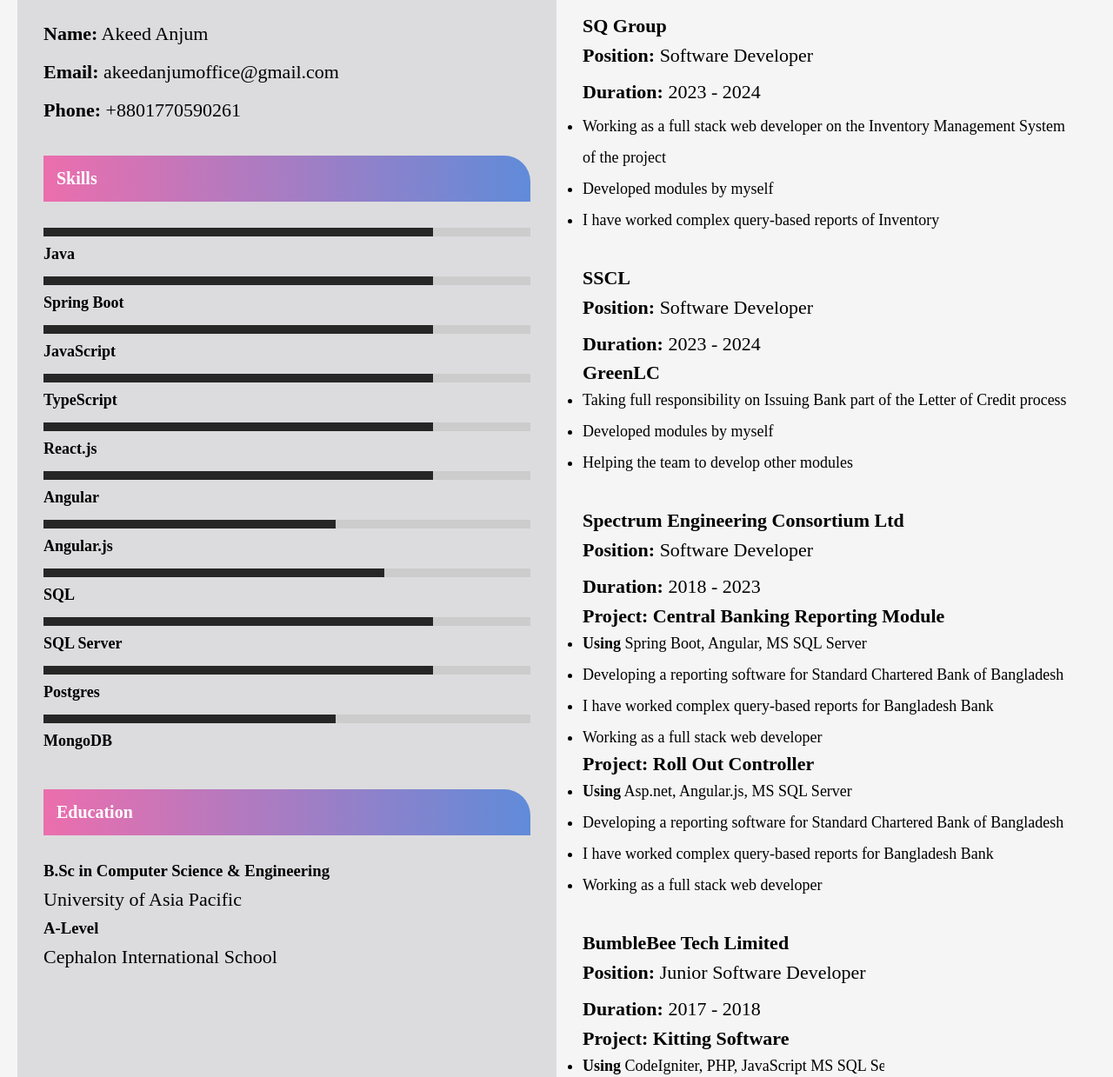
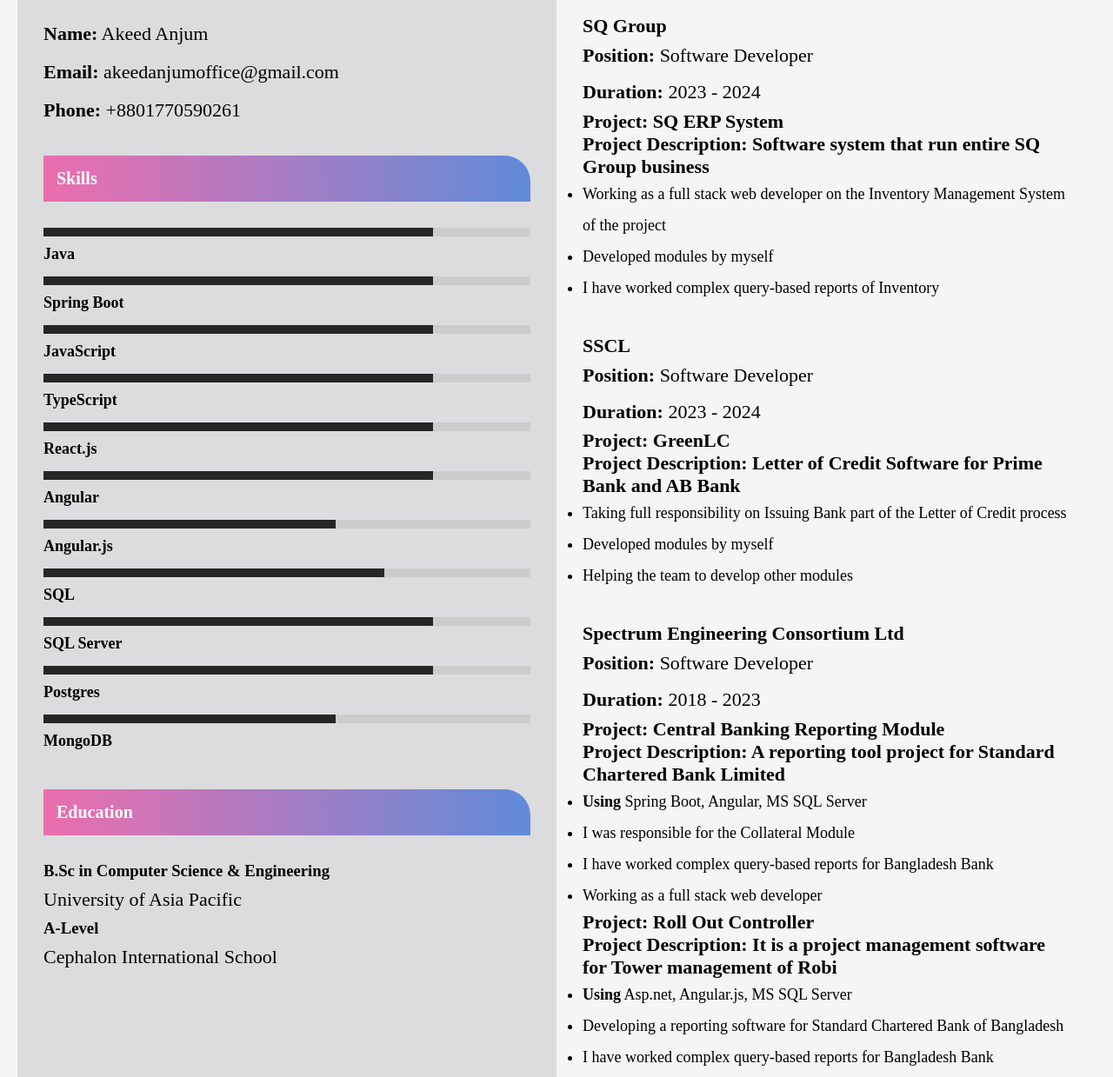
Before and after one commit to Akeedo/CV_Website, a plain HTML site: page index.html in a window 1280 px wide. Shown: the part 620-1859 px from the top of the page at 87% size. Drawn offline with Linux system fonts and the light colour scheme.

Commit message:
Update the html

```diff
--- a/index.html
+++ b/index.html
@@ -116,6 +116,8 @@
                     <h3>SQ Group</h3>
                     <p><strong>Position:</strong> Software Developer</p>
                     <p><strong>Duration:</strong> 2023 - 2024</p>
+                    <h3>Project: SQ ERP System</h3>
+                    <h3>Project Description: Software system that run entire SQ Group business</h3>
                     <ul>
                         <li>Working as a full stack web developer on the Inventory Management System of the project</li>
                         <li>Developed modules by myself</li>
@@ -126,7 +128,8 @@
                     <h3>SSCL</h3>
                     <p><strong>Position:</strong> Software Developer</p>
                     <p><strong>Duration:</strong> 2023 - 2024</p>
-                    <h3>GreenLC</h3>
+                    <h3>Project: GreenLC</h3>
+                    <h3>Project Description: Letter of Credit Software for Prime Bank and AB Bank</h3>
                     <ul>
                         <li>Taking full responsibility on Issuing Bank part of the Letter of Credit process</li>
                         <li>Developed modules by myself</li>
@@ -138,13 +141,15 @@
                     <p><strong>Position:</strong> Software Developer</p>
                     <p><strong>Duration:</strong> 2018 - 2023</p>
                     <h3>Project: Central Banking Reporting Module</h3>
+                    <h3>Project Description: A reporting tool project for Standard Chartered Bank Limited</h3>
                     <ul>
                         <li><b>Using</b> Spring Boot, Angular, MS SQL Server</li>
-                        <li>Developing a reporting software for Standard Chartered Bank of Bangladesh</li>
+                        <li>I was responsible for the Collateral Module</li>
                         <li>I have worked complex query-based reports for Bangladesh Bank</li>
                         <li>Working as a full stack web developer</li>
                     </ul>
                     <h3>Project: Roll Out Controller</h3>
+                    <h3>Project Description: It is a project management software for Tower management of Robi</h3>
                     <ul>
                         <li><b>Using</b> Asp.net, Angular.js, MS SQL Server</li>
                         <li>Developing a reporting software for Standard Chartered Bank of Bangladesh</li>
@@ -157,6 +162,7 @@
                     <p><strong>Position:</strong> Junior Software Developer</p>
                     <p><strong>Duration:</strong> 2017 - 2018</p>
                     <h3>Project: Kitting Software</h3>
+                    <h3>Project Description: It is packing software for sim packaging of Bumblebee</h3>
                     <ul>
                         <li><b>Using</b> CodeIgniter, PHP, JavaScript MS SQL Server</li>
                         <li>Worked on Full</li>
```
